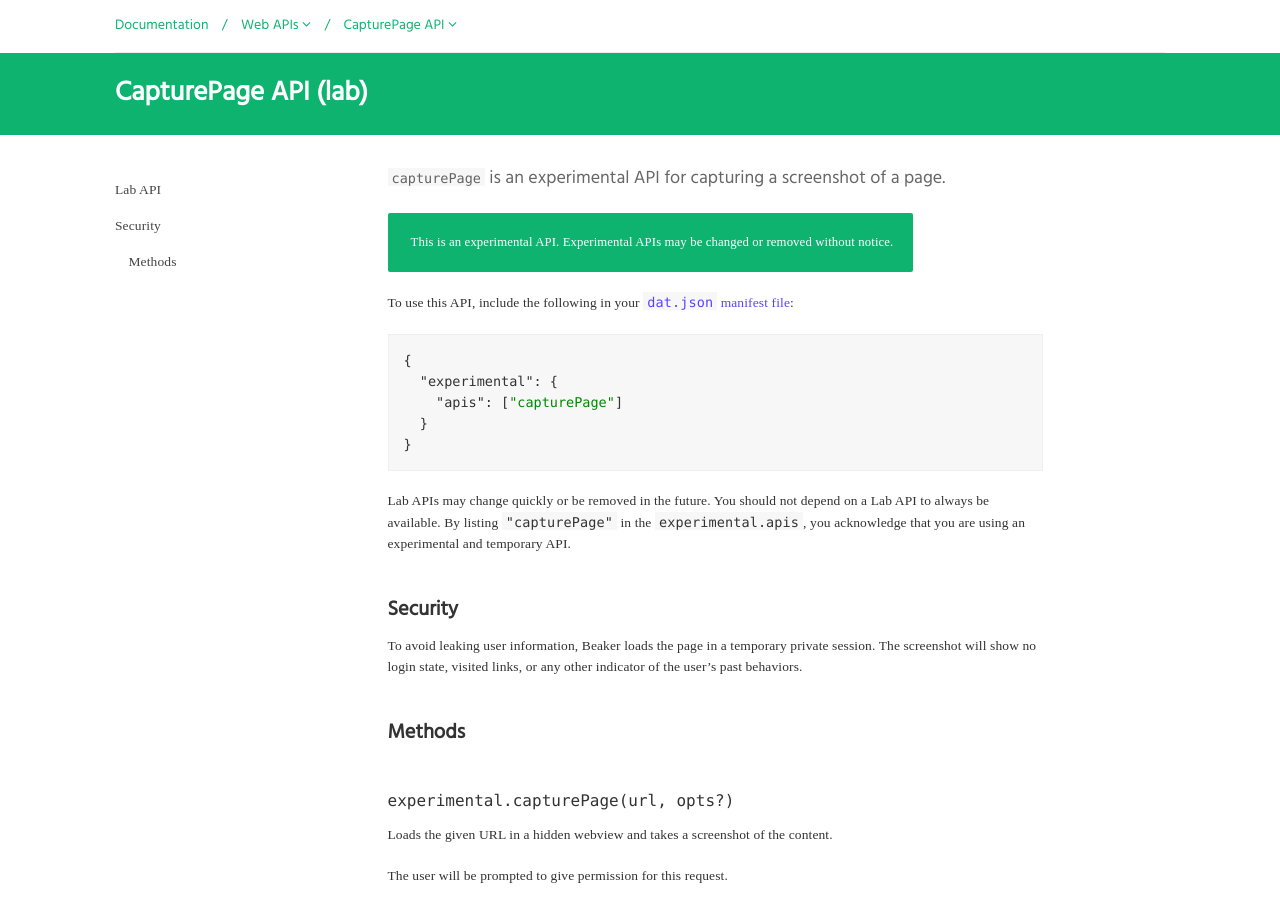
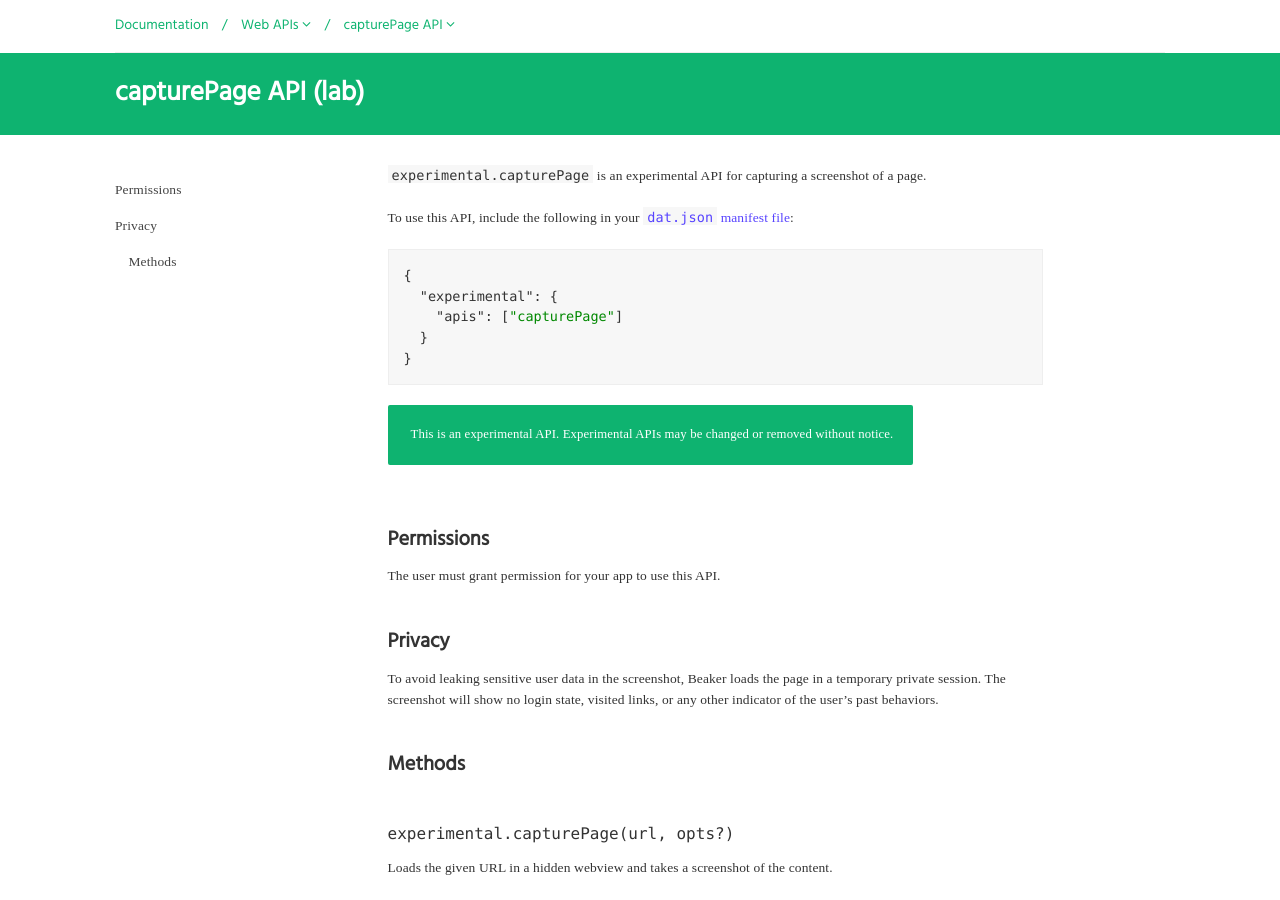
Before and after one commit to beakerbrowser/beakerbrowser.com, a Jekyll site: the page built from _docs/apis/experimental-capturepage.md, in a window 1280 px wide and 900 px high. Built offline with Jekyll 4.4.1, drawn with Linux system fonts in a browser that asks for light colours; some web fonts are replaced.

Commit message:
Update capturePage API docs

````diff
--- a/_data/docs.yml
+++ b/_data/docs.yml
@@ -439,15 +439,15 @@
           - title: "globalFetch()"
             url: "#globalFetch"
             isCode: true
-    - title: CapturePage API
+    - title: "capturePage API"
       url: /docs/apis/experimental-capturepage.html
       experimental: true
       children:
-        - title: "Lab API"
-          url: "#lab-api"
+        - title: "Permissions"
+          url: "#permissions"
           heading: true
-        - title: "Security"
-          url: "#security"
+        - title: "Privacy"
+          url: "#privacy"
           heading: true
         - title: "Methods"
           url: "#methods"
--- a/_docs/apis/experimental-capturepage.md
+++ b/_docs/apis/experimental-capturepage.md
@@ -1,17 +1,12 @@
 ---
-title: CapturePage API
+title: capturePage API
 section: webAPIs
 sectionTitle: Web APIs
 sectionSubtitle: Explore Beaker's Web APIs for reading and writing the peer-to-peer filesystem
 experimental: true
-order: 5
 ---
 
-<p class="accent">
-  <code>capturePage</code> is an experimental API for capturing a screenshot of a page.
-</p>
-
-{% include experimental-api-notice.html %}
+`experimental.capturePage` is an experimental API for capturing a screenshot of a page.
 
 To use this API, include the following in your <a href="/docs/apis/manifest"><code>dat.json</code> manifest file</a>:
 
@@ -23,11 +18,15 @@
 }
 ```
 
-Lab APIs may change quickly or be removed in the future. You should not depend on a Lab API to always be available. By listing `"capturePage"` in the `experimental.apis`, you acknowledge that you are using an experimental and temporary API.
+{% include experimental-api-notice.html %}
 
-## Security
+## Permissions
 
-To avoid leaking user information, Beaker loads the page in a temporary private session. The screenshot will show no login state, visited links, or any other indicator of the user's past behaviors.
+The user must grant permission for your app to use this API.
+
+## Privacy
+
+To avoid leaking sensitive user data in the screenshot, Beaker loads the page in a temporary private session. The screenshot will show no login state, visited links, or any other indicator of the user's past behaviors.
 
 ## Methods
 
````
